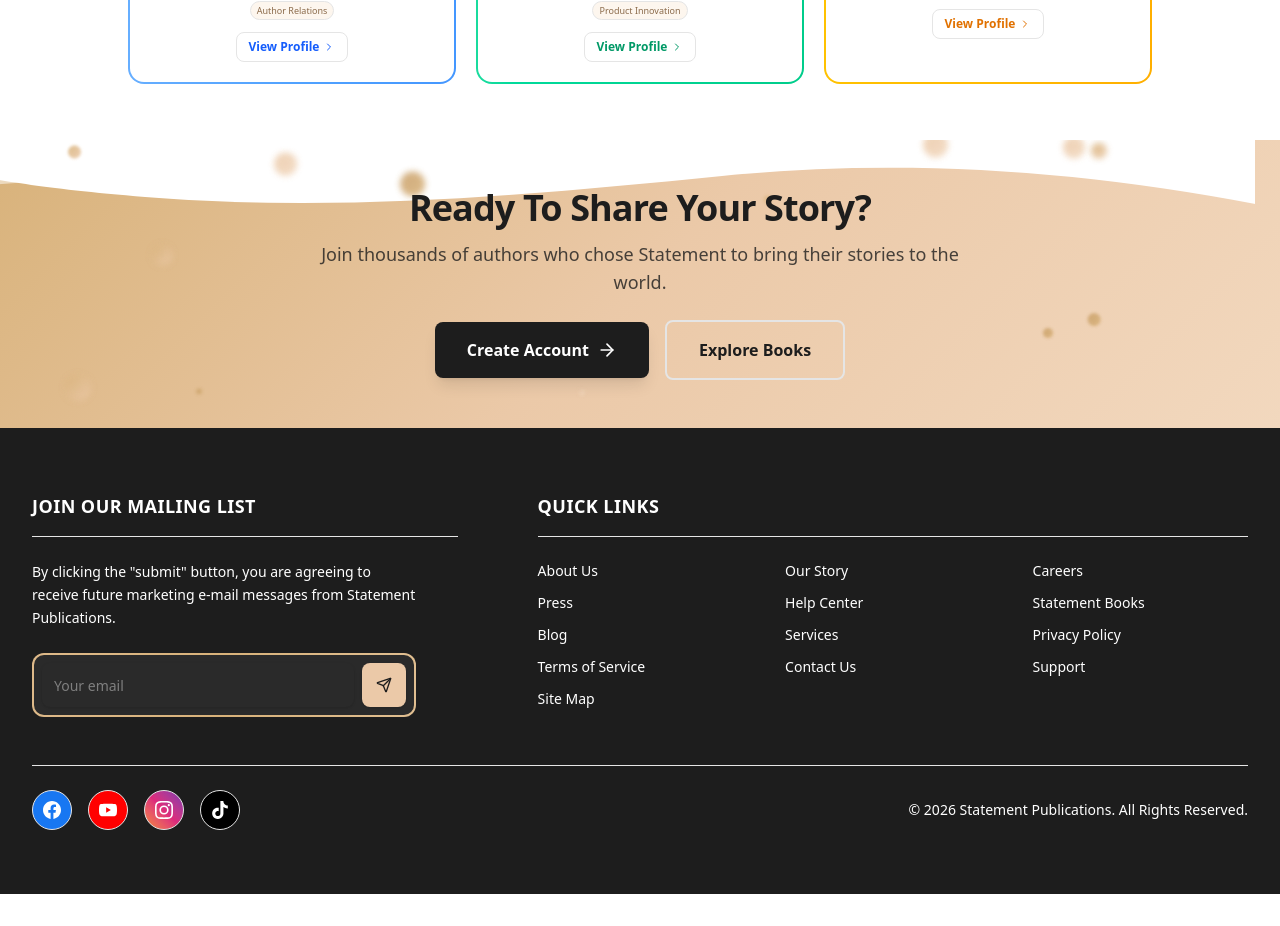
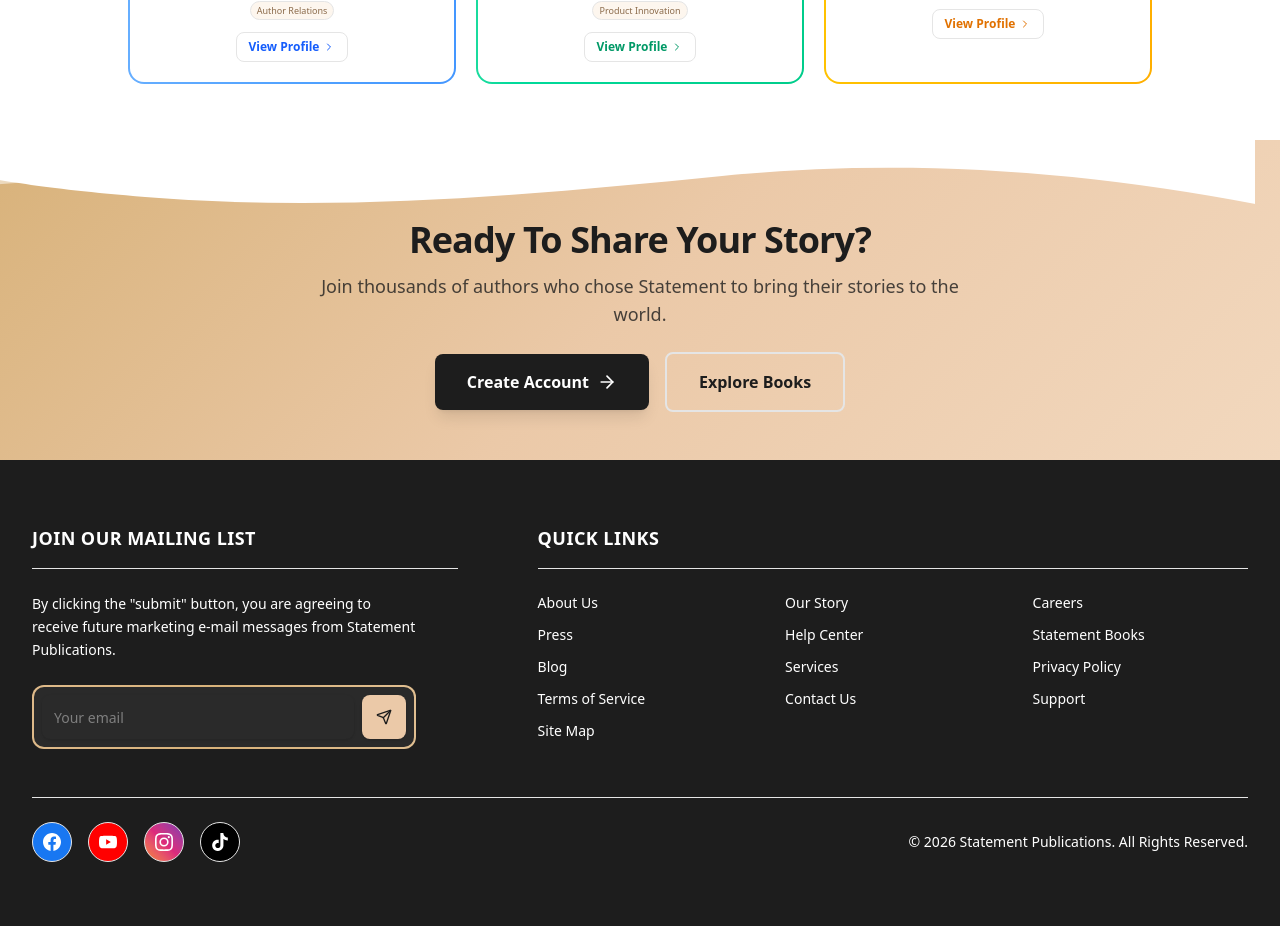
Before and after one commit to Johnfavour-maidu/statement-publications, a Next.js app in the folder apps/publications/: page /about in a window 1280 px wide. Shown: the part 3473-4399 px from the top of the page. Before the commit the page ends 4367 px from the top, so only its background shows below. Built offline with nearby package versions, Linux system fonts and the light colour scheme; a web font is replaced by a local one.

Commit message:
fix: removed CTA bubbles, increased top padding to push text into brown section

```diff
--- a/apps/publications/src/app/(public)/about/page.tsx
+++ b/apps/publications/src/app/(public)/about/page.tsx
@@ -345,9 +345,8 @@ export default function AboutPage() {
       </section>
 
       {/* ── CTA ─────────────────────────────────────────── */}
-      <section className="relative py-10 sm:py-12 overflow-hidden" style={{ background: "linear-gradient(135deg, #D8B27A 0%, #EBC9A8 50%, #F2D8BE 100%)" }}>
+      <section className="relative pt-16 pb-10 sm:pt-20 sm:pb-12 overflow-hidden" style={{ background: "linear-gradient(135deg, #D8B27A 0%, #EBC9A8 50%, #F2D8BE 100%)" }}>
         <AboutCTAWaveTop />
-        <FloatingBubbles />
         <div className="relative z-10 mx-auto max-w-4xl px-4 sm:px-6 lg:px-8 text-center">
           <AnimatedSection>
             <h2 className="text-3xl sm:text-4xl font-bold tracking-tight text-charcoal">
```
